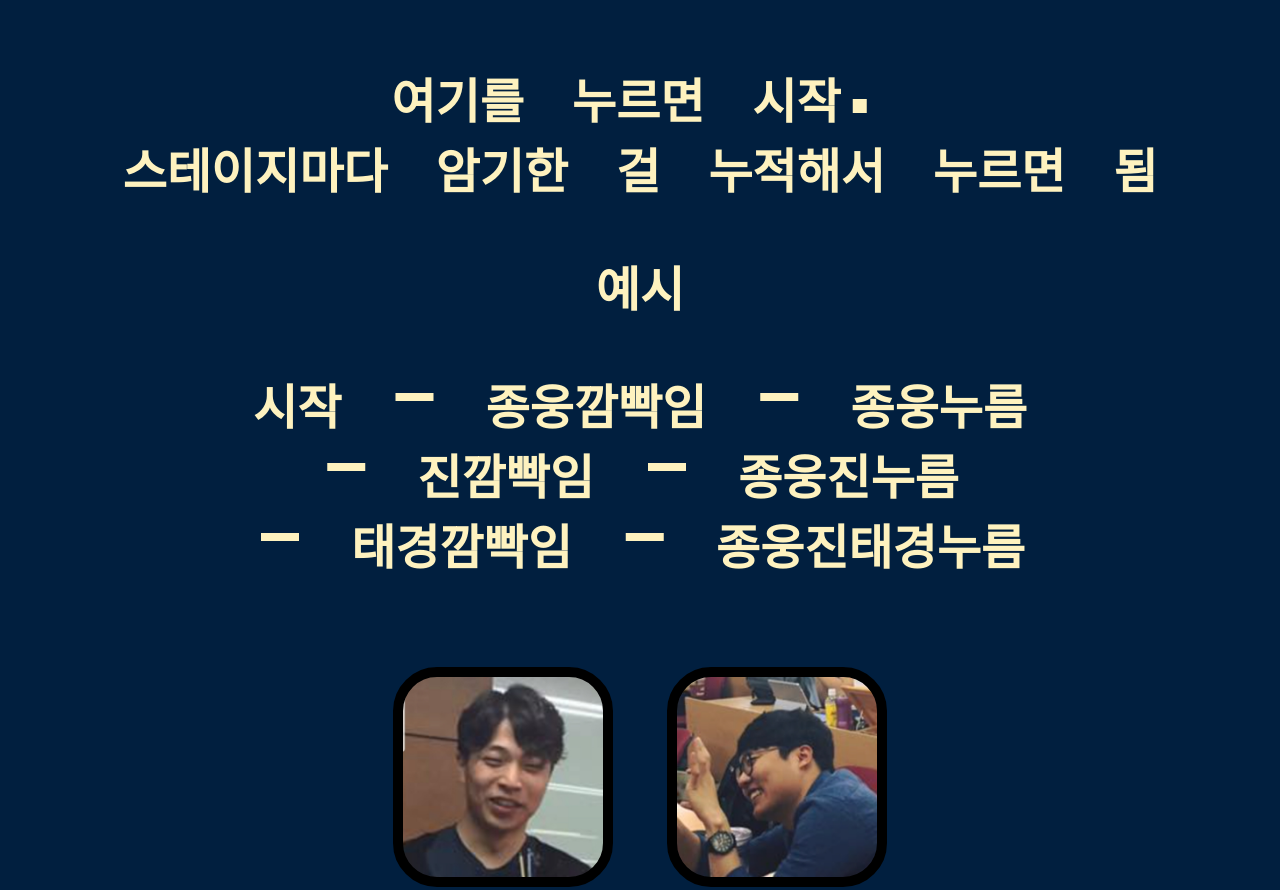
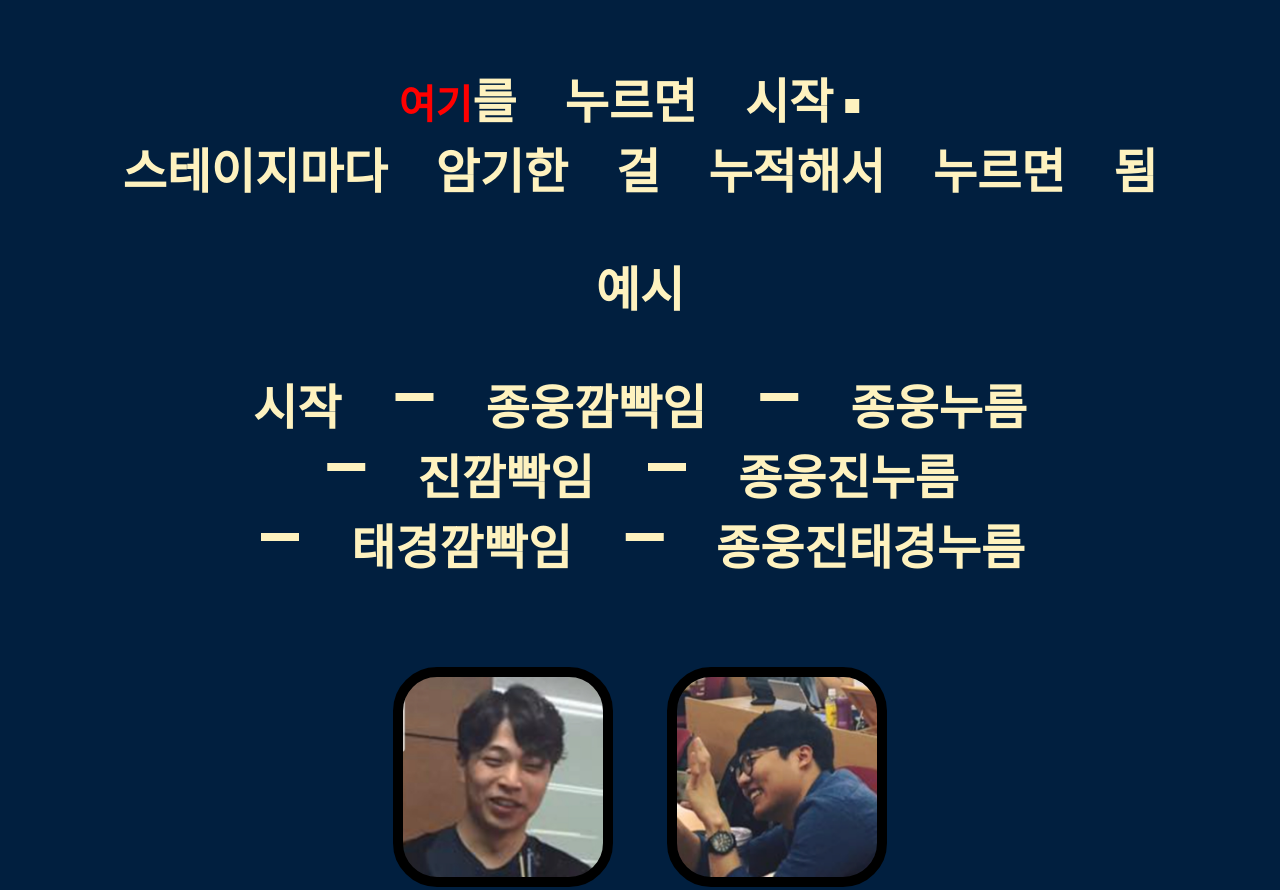
Before and after one commit to sungha0412/cv, a plain HTML site: page index.html in a window 1280 px wide. Shown: the top 890 px of the page. Drawn offline with nearby package versions, Linux system fonts and the light colour scheme.

Commit message:
Update index.html

```diff
--- a/index.html
+++ b/index.html
@@ -9,7 +9,7 @@
 </head>
 
 <body>
-  <h1 id="level-title"><en>여기</en>를 누르면 시작. <br>스테이지마다 암기한 걸 누적해서 누르면 됨
+  <h1 id="level-title"><en style="font-size:2.5rem; color:red">여기</en>를 누르면 시작. <br>스테이지마다 암기한 걸 누적해서 누르면 됨
   <br><br>예시<br><br>
 
 시작 - 종웅깜빡임 - 종웅누름<br> - 진깜빡임 - 종웅진누름 <br>- 태경깜빡임 - 종웅진태경누름  </h1>
```
